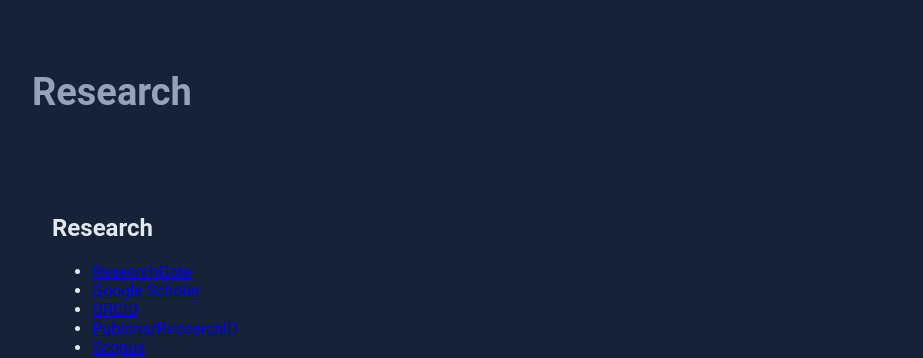
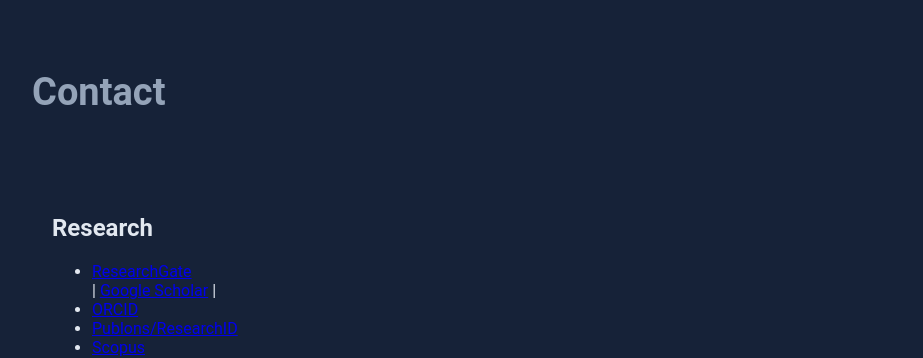
Before and after one commit to akshayverma5531/akshayverma.github.io, a plain HTML site: page index.html in a window 1280 px wide. Shown: the part 2336-2694 px from the top of the page, without its empty margins (178-1101 px from the left). Drawn offline with Linux system fonts and the light colour scheme.

Commit message:
Update index.html

```diff
--- a/index.html
+++ b/index.html
@@ -123,14 +123,14 @@
   </section>
 
   <!-- Contact Section -->
-  <section id="Research">
-    <h1>Research</h1>
+  <section id="Contact">
+    <h1>Contact</h1>
 
     <section class="section" aria-labelledby="research-heading">
       <h2 id="research-heading" class="section-title">Research</h2>
       <ul class="link-bar">
         <li><a href="https://www.researchgate.net/" target="_blank" rel="noopener noreferrer">ResearchGate</a></li>
-        <li><a href="https://scholar.google.com/" target="_blank" rel="noopener noreferrer">Google Scholar</a></li>
+        | <a href="https://scholar.google.com/" target="_blank" rel="noopener noreferrer">Google Scholar</a> |
         <li><a href="https://orcid.org/" target="_blank" rel="noopener noreferrer">ORCID</a></li>
         <li><a href="https://www.webofscience.com/" target="_blank" rel="noopener noreferrer">Publons/ResearchID</a></li>
         <li><a href="https://www.scopus.com/" target="_blank" rel="noopener noreferrer">Scopus</a></li>
```
